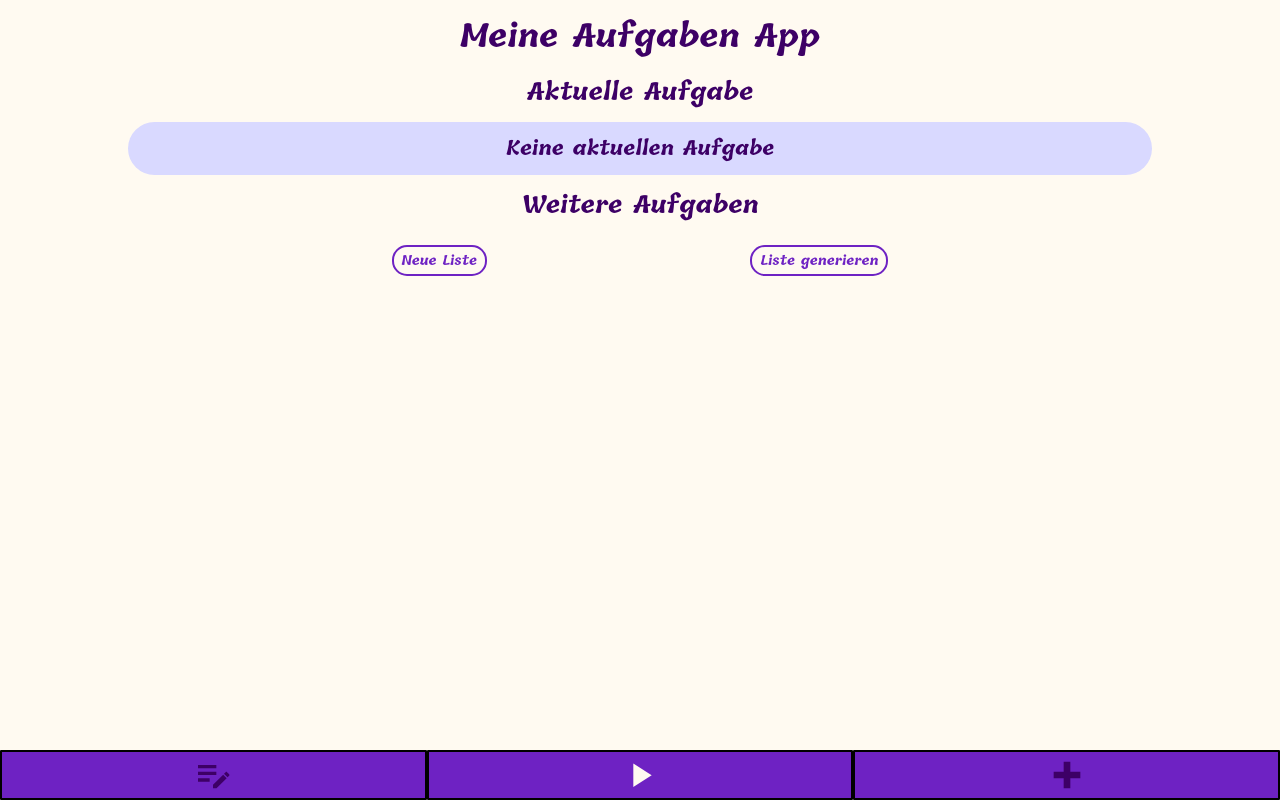
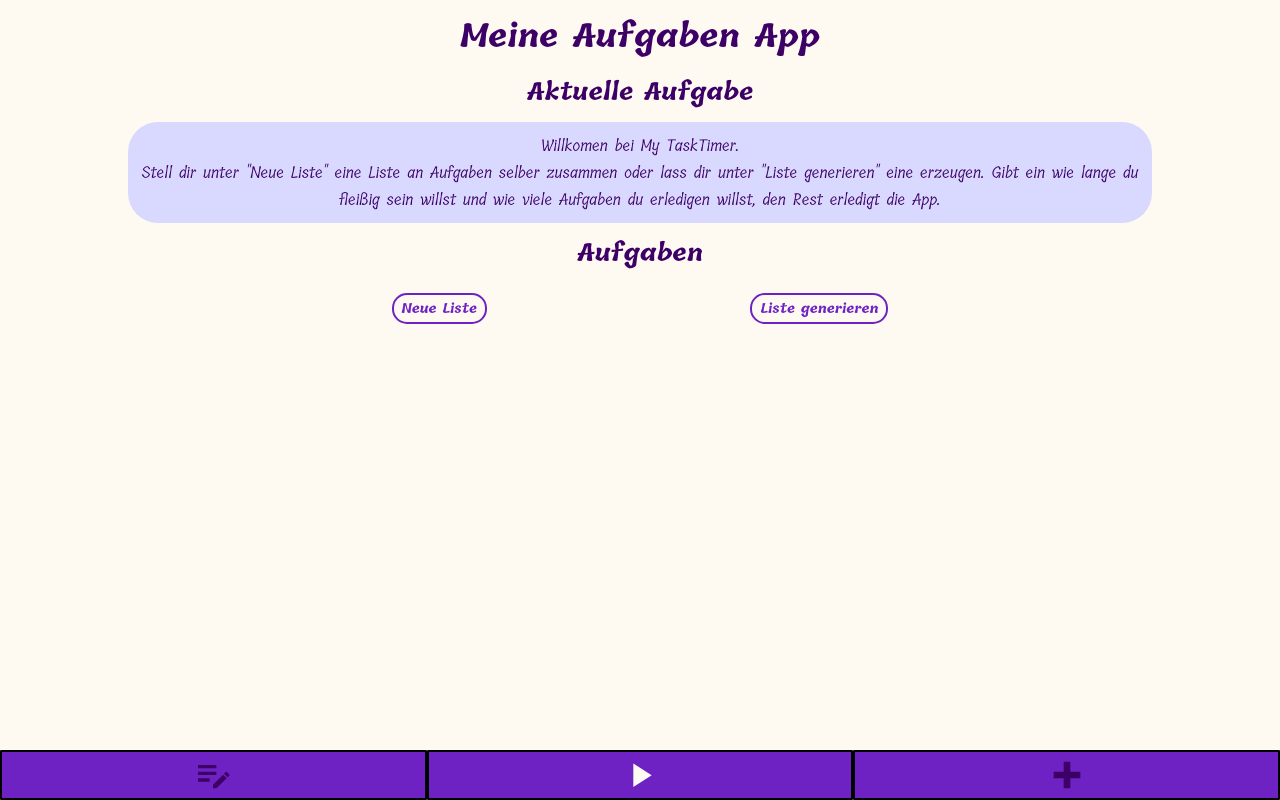
Before and after one commit to A11yship/capstone-project, a Next.js app: page / in a window 1280 px wide. Built offline with nearby package versions, Linux system fonts and the light colour scheme.

Commit message:
Change index page

```diff
--- a/src/components/CurrentTask/CurrentTask.js
+++ b/src/components/CurrentTask/CurrentTask.js
@@ -6,7 +6,7 @@ import Button from '../Button/Button';
 import StyledButtonContainer from '../ButtonContainer/StyledButtonContainer';
 import Icon from '../Icon/Icon';
 
-import {StyledCurrentTask, StyledSpan} from './StyledCurrentTask';
+import {StyledCurrentTask, StyledP, StyledSpan} from './StyledCurrentTask';
 
 export default function CurrentTask() {
 	const currentTasks = useStore(state => state.currentTasks);
@@ -75,7 +75,13 @@ export default function CurrentTask() {
 					</StyledButtonContainer>
 				</>
 			) : (
-				<StyledSpan>Keine aktuellen Aufgabe</StyledSpan>
+				<StyledP>
+					Willkomen bei My TaskTimer. <br />
+					Stell dir unter &quot;Neue Liste&quot; eine Liste an Aufgaben selber zusammen
+					oder lass dir unter &quot;Liste generieren&quot; eine erzeugen. Gibt ein wie
+					lange du fleißig sein willst und wie viele Aufgaben du erledigen willst, den
+					Rest erledigt die App.
+				</StyledP>
 			)}
 		</StyledCurrentTask>
 	);
--- a/src/components/CurrentTask/StyledCurrentTask.js
+++ b/src/components/CurrentTask/StyledCurrentTask.js
@@ -14,7 +14,11 @@ const StyledCurrentTask = styled.div`
 const StyledSpan = styled.span`
 	color: ${({over}) => (over ? 'var(--succes)' : 'var(--dark-color)')};
 	font-size: ${({over}) => (over ? '2.5rem' : '2rem')};
-	font-weight: bold;
 `;
 
-export {StyledCurrentTask, StyledSpan};
+const StyledP = styled.p`
+	font-weight: normal;
+	text-align: center;
+`;
+
+export {StyledCurrentTask, StyledSpan, StyledP};
--- a/src/pages/index.js
+++ b/src/pages/index.js
@@ -23,7 +23,7 @@ export default function HomePage() {
 				<h1>Meine Aufgaben App</h1>
 				<h2>Aktuelle Aufgabe</h2>
 				<CurrentTask />
-				<h2>Weitere Aufgaben</h2>
+				<h2>Aufgaben</h2>
 				<StyledList role="list">
 					{currentTasks.map((task, index) => (
 						<StyledListItem key={task.id} current={index === 0}>
```
